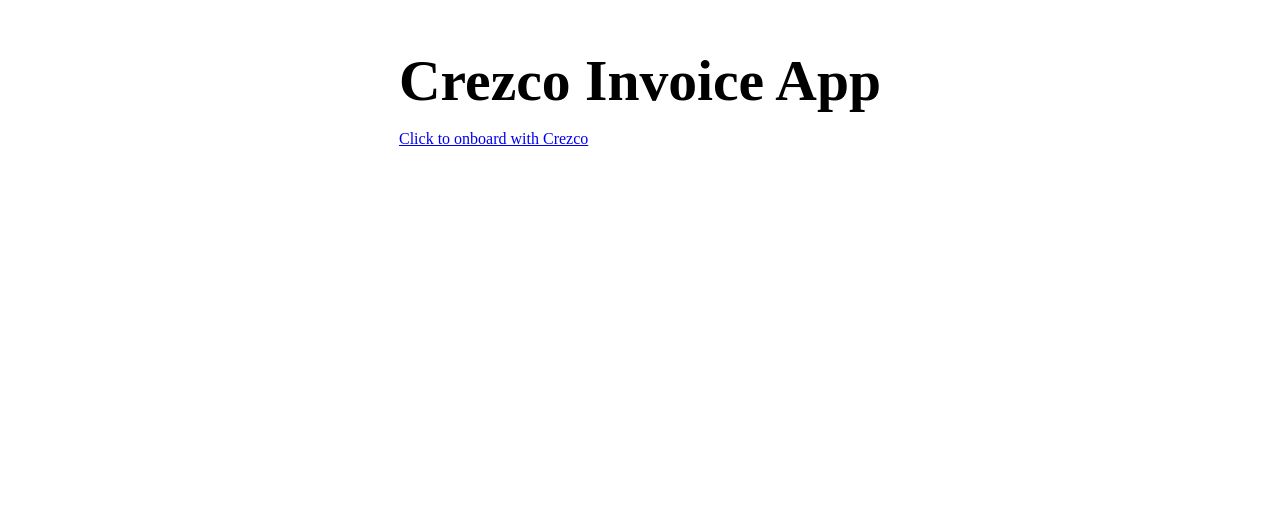
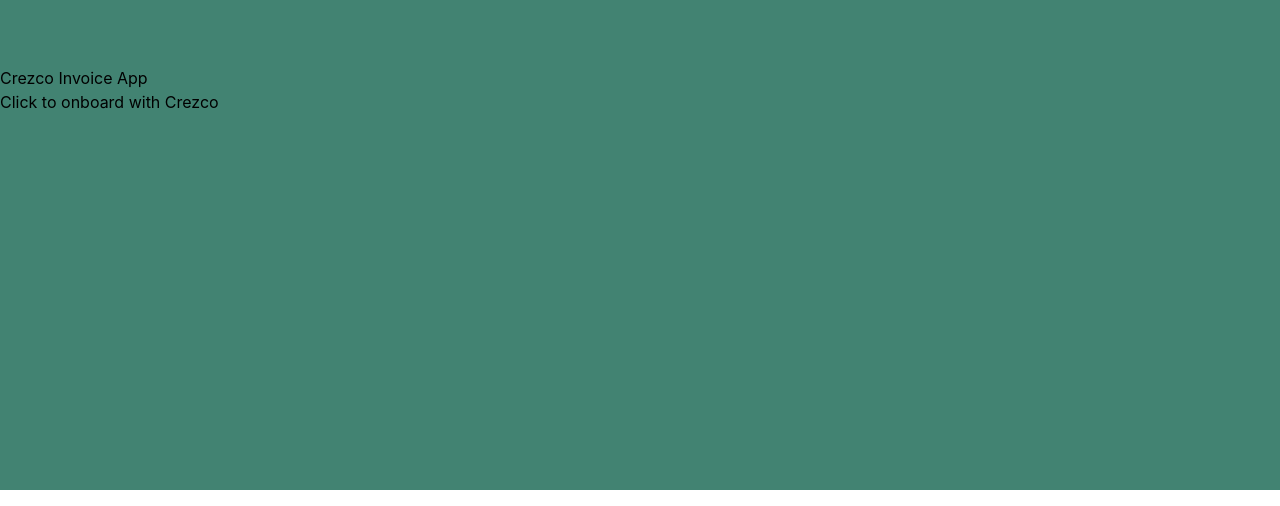
Before and after one commit to jamesmcn1/crezco-invoice, a Next.js app: page / in a window 1280 px wide. Shown: the part 310-816 px from the top of the page. Built offline with nearby package versions, Linux system fonts and the light colour scheme.

Commit message:
Adds tailwind css

```diff
--- a/components/Home.js
+++ b/components/Home.js
@@ -2,9 +2,9 @@
 import styles from '../styles/Home.module.css'
 
 export default function Home() {
-  const partnerCode = 'jamesmcnamara-sandbox'
+  const partnerCode = 'jamesmcnamara'
   const redirectUri = 'http://localhost:3000/invoice'
-  const url = `https://app.sandbox.crezco.com/onboarding?partner_id=${partnerCode}-sandbox&redirect_uri=${redirectUri}`
+  const url = `https://app.sandbox.crezco.com/onboarding?partner_id=${partnerCode}&redirect_uri=${redirectUri}`
 
   return (
     <div>
--- a/components/Screen.js
+++ b/components/Screen.js
@@ -1,15 +1,18 @@
 import Head from 'next/head'
-import styles from '../styles/Home.module.css'
 
 export default function Screen(props) {
   return (
-    <div className={styles.container}>
+    <div>
       <Head>
         <title>Crezco Invoice App</title>
         <link rel="icon" href="/favicon.ico" />
       </Head>
 
-      <main>{props.children}</main>
+      <main>
+        <div className="relative flex min-h-screen flex-col justify-center overflow-hidden bg-green">
+          {props.children}
+        </div>
+      </main>
 
       <footer></footer>
     </div>
--- /dev/null
+++ b/pages/_app.js
@@ -0,0 +1,5 @@
+import '../styles/globals.css'
+
+export default function MyApp({ Component, pageProps }) {
+    return <Component {...pageProps} />
+  }
--- a/pages/invoice.js
+++ b/pages/invoice.js
@@ -4,44 +4,45 @@
 import styles from '../styles/Home.module.css'
 
 export default function Invoice() {
-  const apiKey = 'cKJTQJ3T2j9FM5dySUfExkhPCaEg4Nut';
+  const apiKey = 'cKJTQJ3T2j9FM5dySUfExkhPCaEg4Nut'
   const router = useRouter()
   const userId = router.query['user-id']
   const usersUrl = `https://api.sandbox.crezco.com/v1/users/${userId}`
 
-
-  console.log(userId);
+  console.log(userId)
 
   useEffect(() => {
     const getUserId = async () => {
-            if (!userId) { return; }
+      if (!userId) {
+        return
+      }
       try {
         const users = await fetch(usersUrl, {
           method: 'GET',
           headers: {
-                        "Content-Type": "application/json",
-                        "X-Crezco-Key": `${apiKey}`,
-                        "Access-Control-Allow-Credentials": "true" ,
-                        "Access-Control-Allow-Origin": "*" ,
-                        "Access-Control-Allow-Methods": "GET,OPTIONS,PATCH,DELETE,POST,PUT" ,
-                        "Access-Control-Allow-Headers": "X-CSRF-Token, X-Requested-With, Accept, Accept-Version, Content-Length, Content-MD5, Content-Type, Date, X-Api-Version" ,
-                    }
-                });
-                console.log(users);
-            } catch(err) {
+            'Content-Type': 'application/json',
+            'X-Crezco-Key': `${apiKey}`,
+            'Access-Control-Allow-Credentials': 'true',
+            'Access-Control-Allow-Origin': '*',
+            'Access-Control-Allow-Methods': 'GET,OPTIONS,PATCH,DELETE,POST,PUT',
+            'Access-Control-Allow-Headers':
+              'X-CSRF-Token, X-Requested-With, Accept, Accept-Version, Content-Length, Content-MD5, Content-Type, Date, X-Api-Version',
+          },
+        })
+        console.log(users)
+      } catch (err) {
         console.log(err)
       }
+    }
 
-          };
-
-          getUserId(); // run it, run it
-          return;
-      });
+    getUserId() // run it, run it
+    return
+  })
 
   return (
     <Screen>
       <div>
-        <h1 className={styles.title}>Create an Invoice</h1>
+        <h1 className="text-3xl font-bold underline">Create an Invoice</h1>
       </div>
     </Screen>
   )
--- /dev/null
+++ b/postcss.config.js
@@ -0,0 +1,6 @@
+module.exports = {
+  plugins: {
+    tailwindcss: {},
+    autoprefixer: {},
+  },
+}
--- /dev/null
+++ b/prettier.config.js
@@ -0,0 +1,4 @@
+// prettier.config.js
+module.exports = {
+  plugins: [require('prettier-plugin-tailwindcss')],
+}
--- a/styles/Home.module.css
+++ b/styles/Home.module.css
@@ -5,37 +5,6 @@
   flex-direction: column;
   justify-content: center;
   align-items: center;
-}
-
-.title a {
-  color: #0070f3;
-  text-decoration: none;
-}
-
-.title a:hover,
-.title a:focus,
-.title a:active {
-  text-decoration: underline;
-}
-
-.title {
-  margin: 0 0 1rem;
-  line-height: 1.15;
-  font-size: 3.6rem;
-}
-
-.title {
-  text-align: center;
-}
-
-.title,
-.description {
-  text-align: center;
-}
-
-.description {
-  line-height: 1.5;
-  font-size: 1.5rem;
 }
 
 .grid {
@@ -48,40 +17,6 @@
   margin-top: 3rem;
 }
 
-.card {
-  margin: 1rem;
-  flex-basis: 45%;
-  padding: 1.5rem;
-  text-align: left;
-  color: inherit;
-  text-decoration: none;
-  border: 1px solid #eaeaea;
-  border-radius: 10px;
-  transition: color 0.15s ease, border-color 0.15s ease;
-}
-
-.card:hover,
-.card:focus,
-.card:active {
-  color: #0070f3;
-  border-color: #0070f3;
-}
-
-.card h3 {
-  margin: 0 0 1rem 0;
-  font-size: 1.5rem;
-}
-
-.card p {
-  margin: 0;
-  font-size: 1.25rem;
-  line-height: 1.5;
-}
-
-.logo {
-  height: 1em;
-}
-
 @media (max-width: 600px) {
   .grid {
     width: 100%;
--- a/styles/globals.css
+++ b/styles/globals.css
@@ -1,3 +1,7 @@
+@tailwind base;
+@tailwind components;
+@tailwind utilities;
+
 html,
 body {
   padding: 0;
--- /dev/null
+++ b/tailwind.config.js
@@ -0,0 +1,33 @@
+/** @type {import('tailwindcss').Config} */
+module.exports = {
+  content: [
+    './pages/**/*.{js,ts,jsx,tsx}',
+    './components/**/*.{js,ts,jsx,tsx}',
+  ],
+  theme: {
+    screens: {
+      sm: '480px',
+      md: '768px',
+      lg: '976px',
+      xl: '1440px',
+    },
+    colors: {
+      white: '#FFFFFF',
+      green: '#428372',
+    },
+    fontFamily: {
+      sans: ['Graphik', 'sans-serif'],
+      serif: ['Merriweather', 'serif'],
+    },
+    extend: {
+      spacing: {
+        128: '32rem',
+        144: '36rem',
+      },
+      borderRadius: {
+        '4xl': '2rem',
+      },
+    },
+  },
+  plugins: [],
+}
```
Also changed, not shown: package.json (+6 -2 lines), 1 other file (tests, documents, lock files or other folders). Lines whose indentation alone changed are shown as unchanged.
